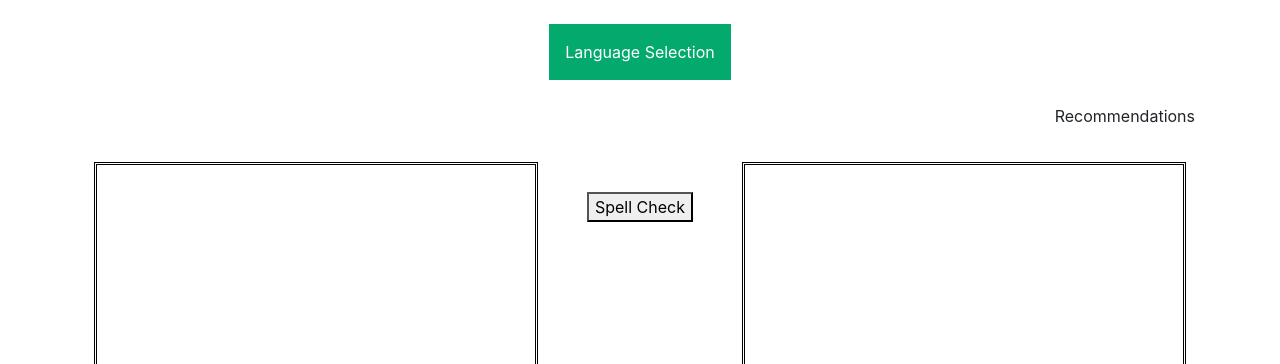
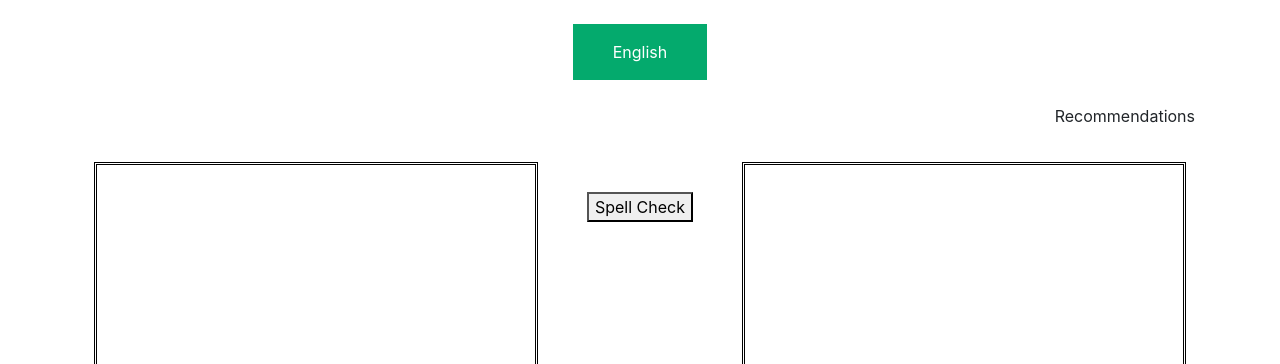
Before and after one commit to GreihMurray/SoftwareDevProject2021, a Flask app: page /index in a window 1280 px wide. Shown: the part 56-420 px from the top of the page. Run offline with Flask 2, Linux system fonts and the light colour scheme; some libraries are stand-ins or nearby versions.

Commit message:
Add styling and more functionality to lang select
Added more styling to lang select button and ensured size does not
change based on selection. Also added functionality to pass data to
backend and print selected langauge

```diff
--- a/app/templates/base.html
+++ b/app/templates/base.html
@@ -56,6 +56,10 @@ Other pages inherit from this file for simplicity.
             .btn-style-custom{
                 width: 100%;
             }
+
+            .drop-btn-custom{
+                width: 100%;
+            }
         </style>
     </head>
 
--- a/app/templates/index.html
+++ b/app/templates/index.html
@@ -12,8 +12,8 @@ HTML file that uses base template to create specific page for textbox editor
     <body class="text-center">
         <br>
         <!-- Drop down menu button -->
-        <div class="dropdown">
-            <button class="dropbtn" id="DropDown">Language Selection</button>
+        <div class="dropdown" style="width:10.5%">
+            <button class="dropbtn drop-btn-custom" id="DropDown">English</button>
             <div id="myDropdown" class="dropdown-content">
                 <!-- Right now, I have this directing back to the index page, but we can develop
                     other branch pages for the text box -->
@@ -31,7 +31,7 @@ HTML file that uses base template to create specific page for textbox editor
             <div class="container">
                 <form method='POST' id="TextForm" onsubmit="return getContent()" spellcheck="false">
                     <textarea id="InputOutputTextArea" style="display: none" name="TextToCheck"></textarea>
-
+                    <textarea id="LangSelectTextArea" style="display: none" name="LangSelect">English</textarea>
                         <!--Editable div that will allow for input/destination for output-->
                         <!--Inluded for loop iterates through every word in input, prints in individual span element, and styles approrpiately-->
                         <div contenteditable="true" id="InputOutputDiv" class="divStyleLeft">
@@ -93,6 +93,7 @@ HTML file that uses base template to create specific page for textbox editor
         function lang_select(word){
             console.log(word);
             document.querySelector("#DropDown").innerHTML = word;
+            document.getElementById("LangSelectTextArea").innerHTML = word;
         }
     </script>
 
--- a/app/views.py
+++ b/app/views.py
@@ -16,6 +16,8 @@ def about_page():
 @app.route('/index', methods=['GET', 'POST'])
 def index_page():
     if request.method == "POST":
+        langSelect = request.form.get("LangSelect")
+        print("Selected Language: ", langSelect)
         TextToCheck = request.form.get("TextToCheck")
         TextToCheck_List = parse_txt(TextToCheck)
         results = check_word(TextToCheck_List)
```
